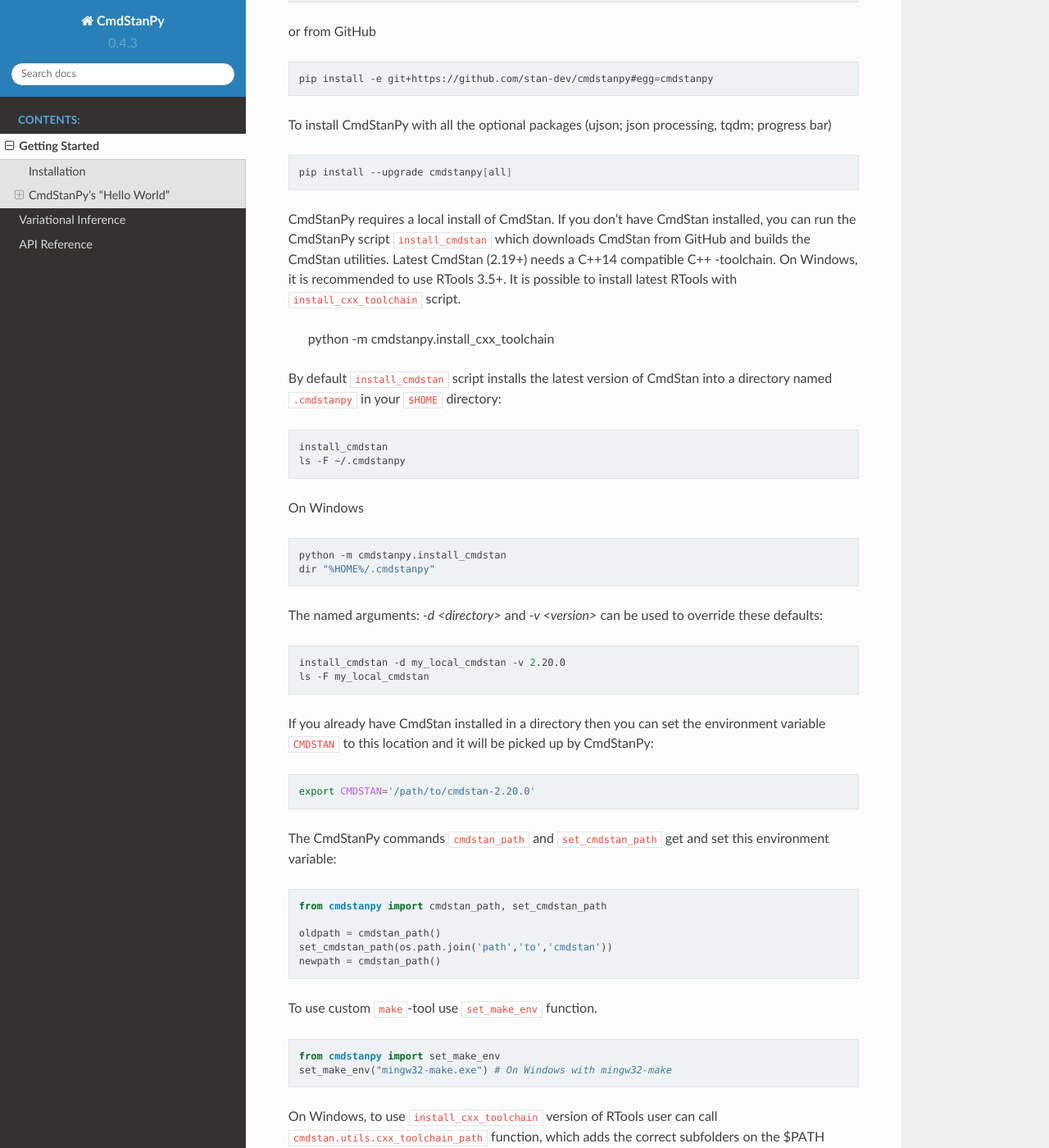
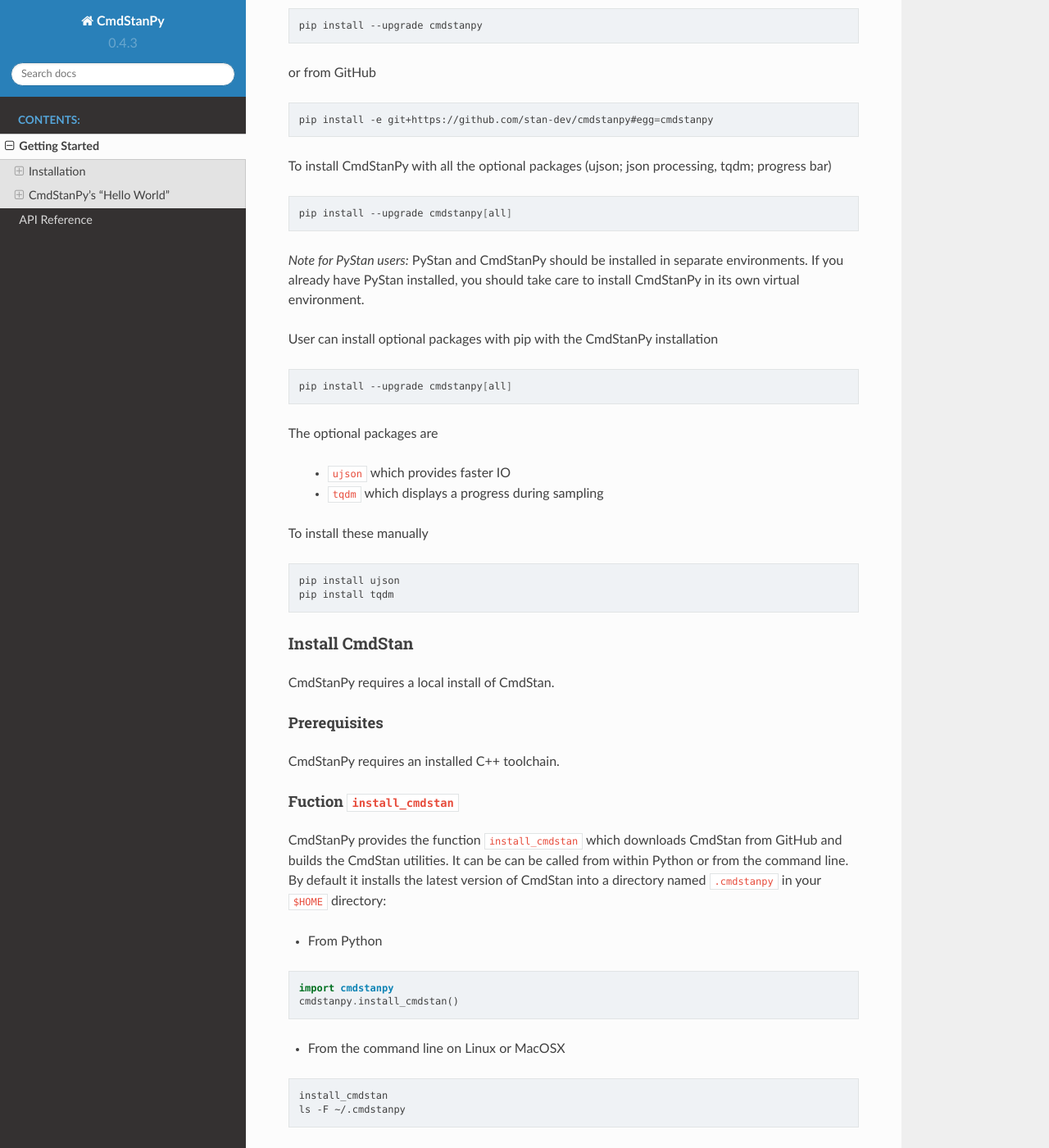
Before and after one commit to stan-dev/cmdstanpy, a Sphinx documentation site: the page built from docs/getting_started.rst, in a window 1280 px wide and 1400 px high, scrolled down 304 px. Shown: the whole window at 82% size. Built offline with Sphinx 7.4.7 and the Read the Docs theme 2.0.0, drawn with Linux system fonts in a browser that asks for light colours; formulas are drawn with MathJax 3; some of the changed text lies outside the part shown.

Commit message:
docs, notebooks cleanup

```diff
--- a/docs/getting_started.rst
+++ b/docs/getting_started.rst
@@ -4,6 +4,9 @@
 
 Installation
 ____________
+
+Install package CmdStanPy
+-------------------------
 
 CmdStanPy is a pure-Python package which can be installed from PyPI
 
@@ -24,23 +27,64 @@
 
     pip install --upgrade cmdstanpy[all]
 
+*Note for PyStan users:*  PyStan and CmdStanPy should be installed in separate environments.
+If you already have PyStan installed, you should take care to install CmdStanPy in its own
+virtual environment.
+
+User can install optional packages with pip with the CmdStanPy installation
+
+.. code-block:: bash
+
+    pip install --upgrade cmdstanpy[all]
+
+
+The optional packages are
+
+  * ``ujson`` which provides faster IO
+  * ``tqdm`` which displays a progress during sampling
+
+To install these manually
+
+.. code-block:: bash
+
+    pip install ujson
+    pip install tqdm
+
+
+Install CmdStan
+---------------
+
 CmdStanPy requires a local install of CmdStan.
-If you don't have CmdStan installed, you can run the CmdStanPy script ``install_cmdstan``
-which downloads CmdStan from GitHub and builds the CmdStan utilities. Latest CmdStan (2.19+)
-needs a C++14 compatible C++ -toolchain. On Windows, it is recommended to use RTools 3.5+.
-It is possible to install latest RTools with ``install_cxx_toolchain`` script.
 
-    python -m cmdstanpy.install_cxx_toolchain
+Prerequisites
+^^^^^^^^^^^^^
 
-By default ``install_cmdstan`` script installs the latest version of CmdStan into a directory named
+CmdStanPy requires an installed C++ toolchain.
+
+Fuction ``install_cmdstan``
+^^^^^^^^^^^^^^^^^^^^^^^^^^^
+
+CmdStanPy provides the function ``install_cmdstan`` which
+downloads CmdStan from GitHub and builds the CmdStan utilities.
+It can be can be called from within Python or from the command line.
+By default it installs the latest version of CmdStan into a directory named
 ``.cmdstanpy`` in your ``$HOME`` directory:
+
++ From Python
+
+.. code-block:: python
+
+    import cmdstanpy
+    cmdstanpy.install_cmdstan()
+
++ From the command line on Linux or MacOSX
 
 .. code-block:: bash
 
     install_cmdstan
     ls -F ~/.cmdstanpy
 
-On Windows
++ On Windows
 
 .. code-block:: bash
 
@@ -55,7 +99,14 @@
     install_cmdstan -d my_local_cmdstan -v 2.20.0
     ls -F my_local_cmdstan
 
-If you already have CmdStan installed in a directory
+
+Specifying CmdStan installation location
+""""""""""""""""""""""""""""""""""""""""
+
+The default for the CmdStan installation location
+is a directory named ``.cmdstanpy`` in your ``$HOME`` directory.
+
+If you have installed CmdStan in a different directory,
 then you can set the environment variable ``CMDSTAN`` to this
 location and it will be picked up by CmdStanPy:
 
@@ -82,26 +137,6 @@
     from cmdstanpy import set_make_env
     set_make_env("mingw32-make.exe") # On Windows with mingw32-make
 
-On Windows, to use ``install_cxx_toolchain`` version of RTools user can
-call ``cmdstan.utils.cxx_toolchain_path`` function, which adds the correct
-subfolders on the $PATH
-
-.. code-block:: python
-
-    from cmdstanpy.utils import cxx_toolchain_path
-    cxx_toolchain_path()
-
-For faster IO cmdstanpy will use ``ujson`` package if it's installed
-
-.. code-block:: bash
-
-    pip install ujson
-
-To enable progress bar user can install ``tqdm`` package
-
-.. code-block:: bash
-
-    pip install tqdm
 
 
 CmdStanPy's "Hello World"
@@ -149,7 +184,6 @@
     bern_fit = bernoulli_model.sample(data=bernoulli_data)
 
 By default, the ``sample`` command runs 4 sampler chains.
-The ``StanFit`` object records the results of each sampler chain.
 If no output file path is specified, the sampler outputs
 are written to a temporary directory which is deleted
 when the current Python session is terminated.
@@ -158,6 +192,7 @@
 Summarize or save the results
 -----------------------------
 
+The ``StanFit`` object records the results of each sampler chain.
 The ``get_drawset`` method returns the draws from
 all chains as a ``pandas.DataFrame``, one draw per row, one column per
 model parameter, transformed parameter, generated quantity variable.
@@ -223,42 +258,42 @@
 
     bern_fit.save_csvfiles(dir='some/path', basename='descriptive-name')
 
+.. comment
+  Progress bar
+  ------------
 
-Progress bar
-------------
+  User can enable progress bar for the sampling if ``tqdm`` package
+  has been installed.
 
-User can enable progress bar for the sampling if ``tqdm`` package
-has been installed.
+  .. code-block:: python
 
-.. code-block:: python
+      bern_fit = bernoulli_model.sample(data=bernoulli_data, show_progress=True)
 
-    bern_fit = bernoulli_model.sample(data=bernoulli_data, show_progress=True)
+  On Jupyter Notebook environment user should use notebook version
+  by using ``show_progress='notebook'``.
 
-On Jupyter Notebook environment user should use notebook version
-by using ``show_progress='notebook'``.
+  .. code-block:: python
 
-.. code-block:: python
+      bern_fit = bernoulli_model.sample(data=bernoulli_data, show_progress='notebook')
 
-    bern_fit = bernoulli_model.sample(data=bernoulli_data, show_progress='notebook')
+  To enable javascript progress bar on Jupyter Lab Notebook user needs to install
+  nodejs and ipywidgets. Following the instructions in
+  `tqdm issue #394 <https://github.com/tqdm/tqdm/issues/394#issuecomment-384743637>`
+  For ``conda`` users installing nodejs can be done with ``conda``.
 
-To enable javascript progress bar on Jupyter Lab Notebook user needs to install
-nodejs and ipywidgets. Following the instructions in
-`tqdm issue #394 <https://github.com/tqdm/tqdm/issues/394#issuecomment-384743637>`
-For ``conda`` users installing nodejs can be done with ``conda``.
+  .. code-block:: bash
 
-.. code-block:: bash
+      conda install nodejs
 
-    conda install nodejs
+  After nodejs has been installed, user needs to install ipywidgets and enable it.
 
-After nodejs has been installed, user needs to install ipywidgets and enable it.
+  .. code-block:: bash
 
-.. code-block:: bash
+      pip install ipywidgets
+      jupyter nbextension enable --py widgetsnbextension
 
-    pip install ipywidgets
-    jupyter nbextension enable --py widgetsnbextension
+  Jupyter Lab still needs widgets manager.
 
-Jupyter Lab still needs widgets manager.
+  .. code-block:: bash
 
-.. code-block:: bash
-
-    jupyter labextension install @jupyter-widgets/jupyterlab-manager
+      jupyter labextension install @jupyter-widgets/jupyterlab-manager
--- a/docs/index.rst
+++ b/docs/index.rst
@@ -18,7 +18,6 @@
    :caption: Contents:
 
    getting_started
-   advi
    api
 
 
```
Also changed, not shown: other parts of docs/getting_started.rst (+5 -1 lines), cmdstanpy_tutorial.ipynb, docs/notebooks/Run Generated Quantities.ipynb.
